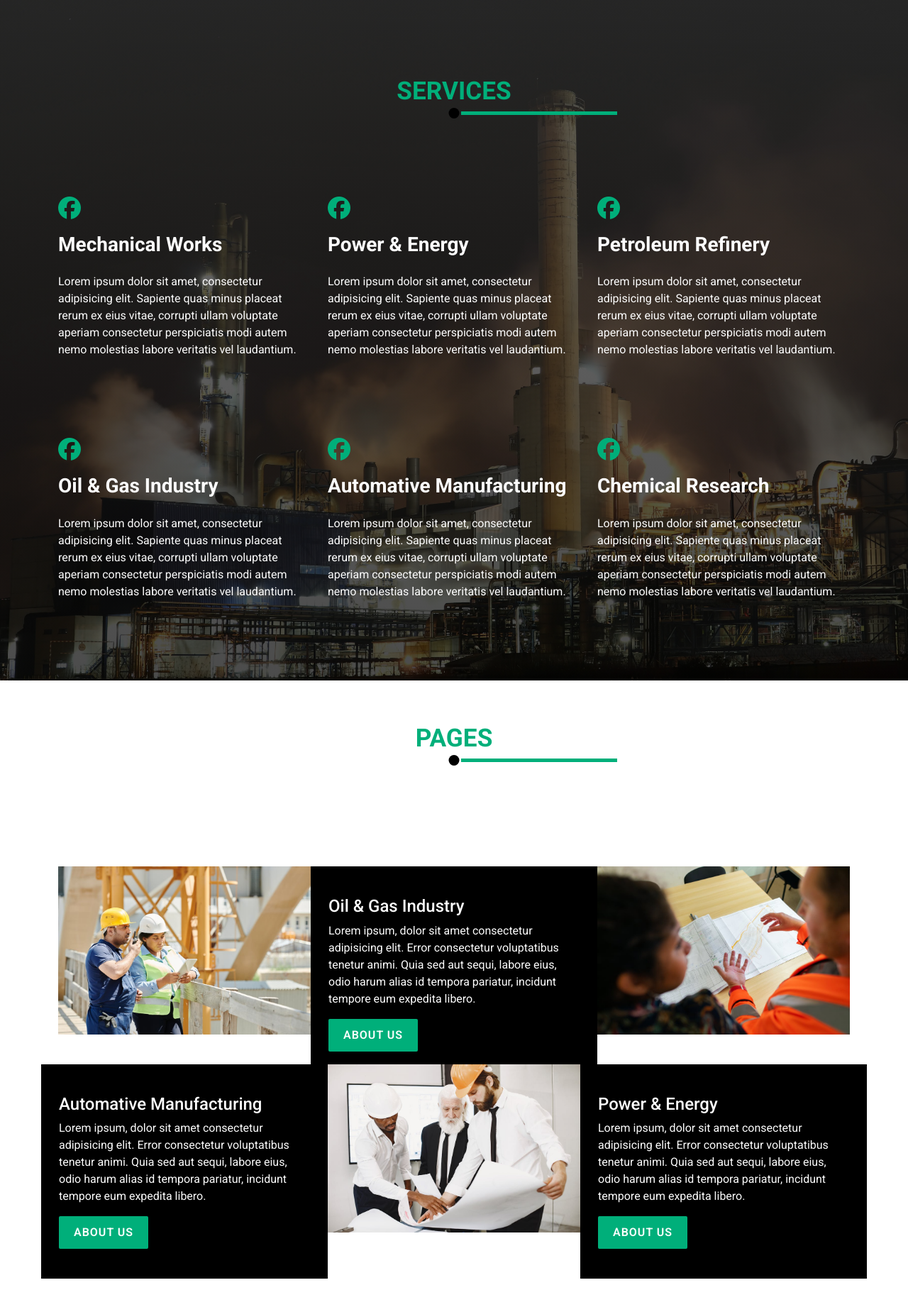
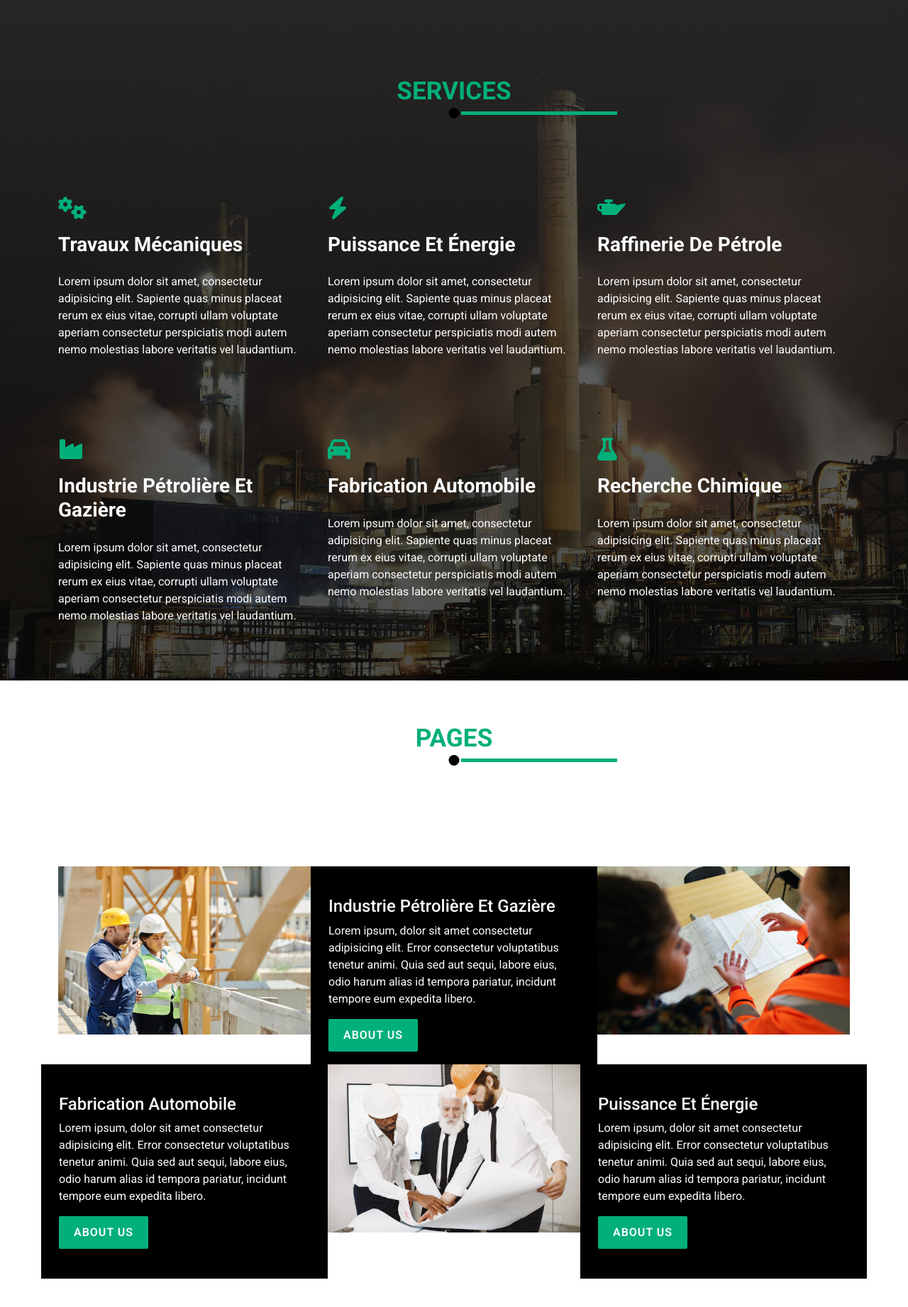
Before and after one commit to Denismaka/Factory, a PHP site: page / in a window 1280 px wide. Shown: the part 1556-3398 px from the top of the page at 71% size. Run offline with PHP 8.4, Linux system fonts and the light colour scheme.

Commit message:
correction des titres du projet

```diff
--- a/index.php
+++ b/index.php
@@ -127,33 +127,33 @@
     <div class="container">
       <div class="row">
         <div class="col-md-4 py-5">
-          <i class="fa-brands fa-facebook"></i>
-          <h3 class="text-capitalize fw-bold py-3">mechanical works</h3>
+          <i class="fas fa-cogs"></i>
+          <h3 class="text-capitalize fw-bold py-3">travaux mécaniques</h3>
           <p>Lorem ipsum dolor sit amet, consectetur adipisicing elit. Sapiente quas minus placeat rerum ex eius vitae, corrupti ullam voluptate aperiam consectetur perspiciatis modi autem nemo molestias labore veritatis vel laudantium.</p>
         </div>
         <div class="col-md-4 py-5">
-          <i class="fa-brands fa-facebook"></i>
-          <h3 class="text-capitalize fw-bold py-3">power & energy</h3>
+          <i class="fas fa-bolt"></i>
+          <h3 class="text-capitalize fw-bold py-3">puissance et énergie</h3>
           <p>Lorem ipsum dolor sit amet, consectetur adipisicing elit. Sapiente quas minus placeat rerum ex eius vitae, corrupti ullam voluptate aperiam consectetur perspiciatis modi autem nemo molestias labore veritatis vel laudantium.</p>
         </div>
         <div class="col-md-4 py-5">
-          <i class="fa-brands fa-facebook"></i>
-          <h3 class="text-capitalize fw-bold py-3">petroleum refinery</h3>
+          <i class="fas fa-oil-can"></i>
+          <h3 class="text-capitalize fw-bold py-3">raffinerie de pétrole</h3>
           <p>Lorem ipsum dolor sit amet, consectetur adipisicing elit. Sapiente quas minus placeat rerum ex eius vitae, corrupti ullam voluptate aperiam consectetur perspiciatis modi autem nemo molestias labore veritatis vel laudantium.</p>
         </div>
         <div class="col-md-4 py-5">
-          <i class="fa-brands fa-facebook"></i>
-          <h3 class="text-capitalize fw-bold py-3">oil & gas industry</h3>
+          <i class="fas fa-industry"></i>
+          <h3 class="text-capitalize fw-bold py-3">industrie pétrolière et gazière</h3>
           <p>Lorem ipsum dolor sit amet, consectetur adipisicing elit. Sapiente quas minus placeat rerum ex eius vitae, corrupti ullam voluptate aperiam consectetur perspiciatis modi autem nemo molestias labore veritatis vel laudantium.</p>
         </div>
         <div class="col-md-4 py-5">
-          <i class="fa-brands fa-facebook"></i>
-          <h3 class="text-capitalize fw-bold py-3">automative manufacturing</h3>
+          <i class="fas fa-car"></i>
+          <h3 class="text-capitalize fw-bold py-3">fabrication automobile</h3>
           <p>Lorem ipsum dolor sit amet, consectetur adipisicing elit. Sapiente quas minus placeat rerum ex eius vitae, corrupti ullam voluptate aperiam consectetur perspiciatis modi autem nemo molestias labore veritatis vel laudantium.</p>
         </div>
         <div class="col-md-4 py-5">
-          <i class="fa-brands fa-facebook"></i>
-          <h3 class="text-capitalize fw-bold py-3">chemical research</h3>
+          <i class="fas fa-flask"></i>
+          <h3 class="text-capitalize fw-bold py-3">recherche chimique</h3>
           <p>Lorem ipsum dolor sit amet, consectetur adipisicing elit. Sapiente quas minus placeat rerum ex eius vitae, corrupti ullam voluptate aperiam consectetur perspiciatis modi autem nemo molestias labore veritatis vel laudantium.</p>
         </div>
       </div>
@@ -175,7 +175,7 @@
         </div>
         <div class="col-md-4">
           <div class="content">
-            <h4 class="text-capitalize">oil & gas industry</h4>
+            <h4 class="text-capitalize">industrie pétrolière et gazière</h4>
             <p>Lorem ipsum, dolor sit amet consectetur adipisicing elit. Error consectetur voluptatibus tenetur animi. Quia sed aut sequi, labore eius, odio harum alias id tempora pariatur, incidunt tempore eum expedita libero.</p>
             <a href="#" class="btn">about us</a>
           </div>
@@ -185,7 +185,7 @@
         </div>
         <div class="col-md-4">
           <div class="content">
-            <h4 class="text-capitalize">automative manufacturing</h4>
+            <h4 class="text-capitalize">fabrication automobile</h4>
             <p>Lorem ipsum, dolor sit amet consectetur adipisicing elit. Error consectetur voluptatibus tenetur animi. Quia sed aut sequi, labore eius, odio harum alias id tempora pariatur, incidunt tempore eum expedita libero.</p>
             <a href="#" class="btn">about us</a>
           </div>
@@ -195,7 +195,7 @@
         </div>
         <div class="col-md-4">
           <div class="content">
-            <h4 class="text-capitalize">power & energy</h4>
+            <h4 class="text-capitalize">puissance et énergie</h4>
             <p>Lorem ipsum, dolor sit amet consectetur adipisicing elit. Error consectetur voluptatibus tenetur animi. Quia sed aut sequi, labore eius, odio harum alias id tempora pariatur, incidunt tempore eum expedita libero.</p>
             <a href="#" class="btn">about us</a>
           </div>
@@ -210,7 +210,7 @@
   <section class="témoignages" id="témoignages">
     <div class="section-heading">
       <h2>Témoignages</h2>
-      <h5 class="py-5 fs-1 text-capitalize">clients say about us </h5>
+      <h5 class="py-5 fs-1 text-capitalize">ce que les clients disent de nous</h5>
     </div>
     <div class="container">
       <div class="row">
@@ -262,9 +262,9 @@
             Eius assumenda, consectetur ad eligendi, maiores laboriosam possimus quam tenetur quae rem quas molestias dolorem iure nesciunt voluptate facere minima corrupti praesentium accusamus neque sequi. Nisi ab nihil deleniti repellendus!
             Illo labore sunt sapiente molestiae a. At repellat eveniet accusantium aliquid saepe quos omnis quasi tempore ut necessitatibus eos laboriosam corporis quidem commodi, nulla ipsa molestias esse, nostrum quae architecto.</p>
           <div class="adress">
-            <i class="fa fa-maps"><span>33 rue de la paix, Kinshasa(Drc)</span></i>
-            <i class="fa fa-phone"><span>+243000000000</span></i>
-            <i class="fa fa-envelope"><span>Factory@gmail.com</span></i>
+            <i class="fas fa-map"><span class="mx-3">33 rue de la paix, Kinshasa(Drc)</span></i>
+            <i class="fa fa-phone"><span class="mx-3">+243000000000</span></i>
+            <i class="fa fa-envelope"><span class="mx-3">Factory@gmail.com</span></i>
           </div>
           <div class="social">
             <a href="#" class="text-decoration-none"><i class="fa-brands fa-facebook"></i></a>
```
